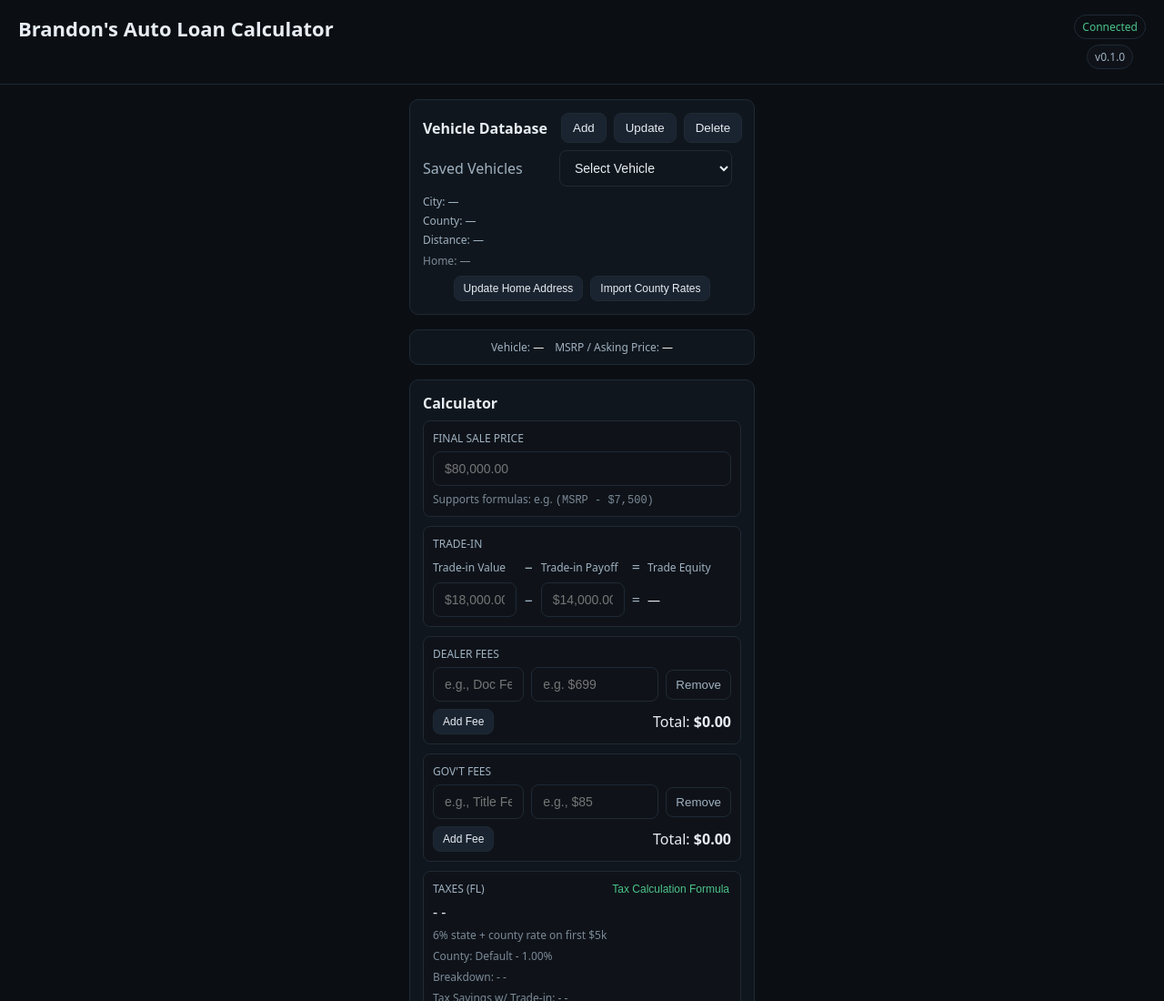
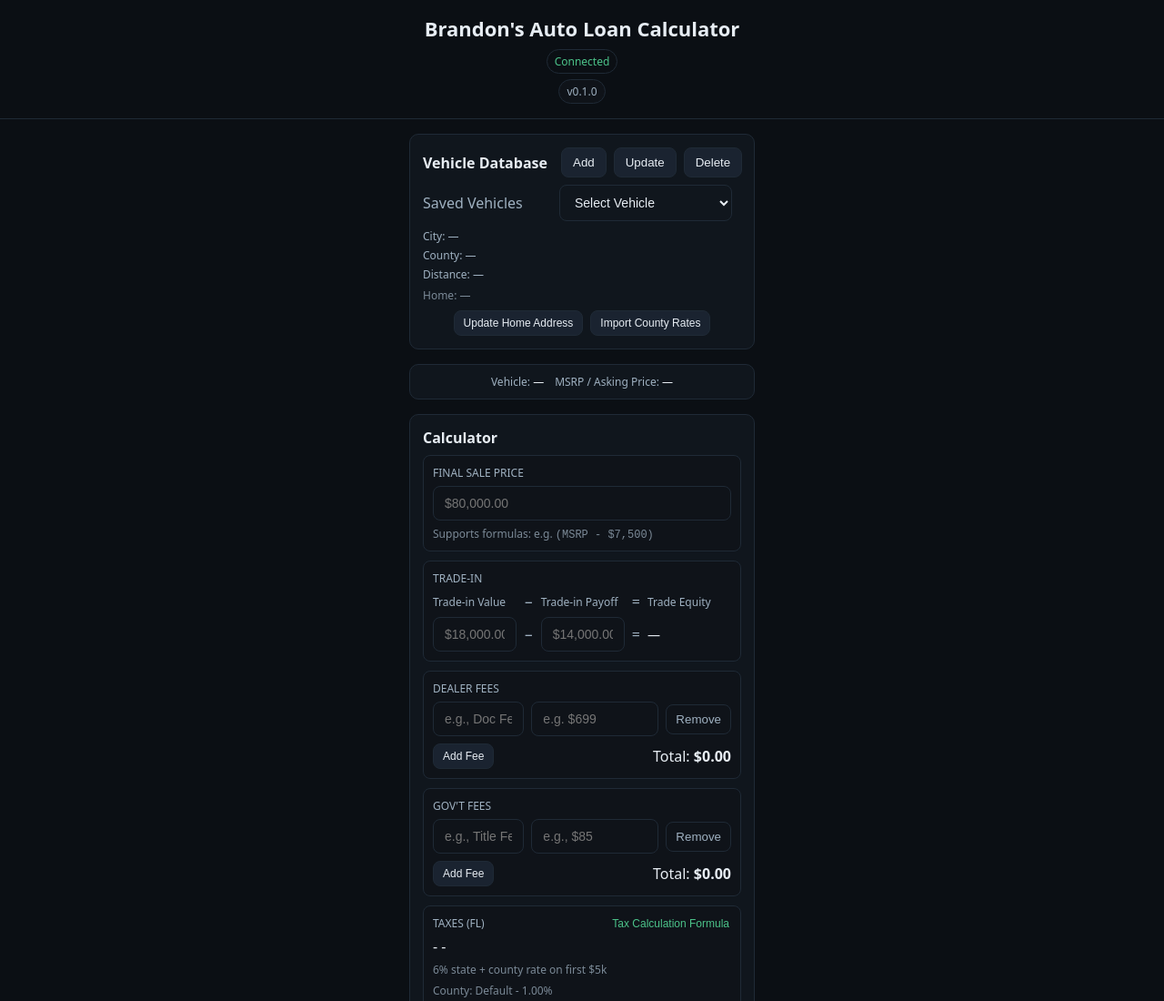
Before and after one commit to jbj0005/AutoLoanCalculator, a plain HTML site: page index.html in a window 1280 px wide. Shown: the top 1100 px of the page at 91% size. Drawn offline with nearby package versions, Linux system fonts and the light colour scheme; some packages are replaced by stand-ins of ours; no server answers.

Commit message:
UI: Center app header title and pills; single-column header grid with centered alignment

```diff
--- a/styles.css
+++ b/styles.css
@@ -22,9 +22,11 @@ body{
   padding: 16px 20px;
   border-bottom: 1px solid var(--border);
   display: grid;
-  grid-template-columns: 1fr auto;
-  align-items: start;
-  gap: 12px;
+  grid-template-columns: 1fr;
+  justify-items: center;
+  align-items: center;
+  text-align: center;
+  row-gap: 8px;
 }
 .header-pills{ display:flex; flex-direction:column; align-items:center; gap:6px }
 .app-header h1{
```
